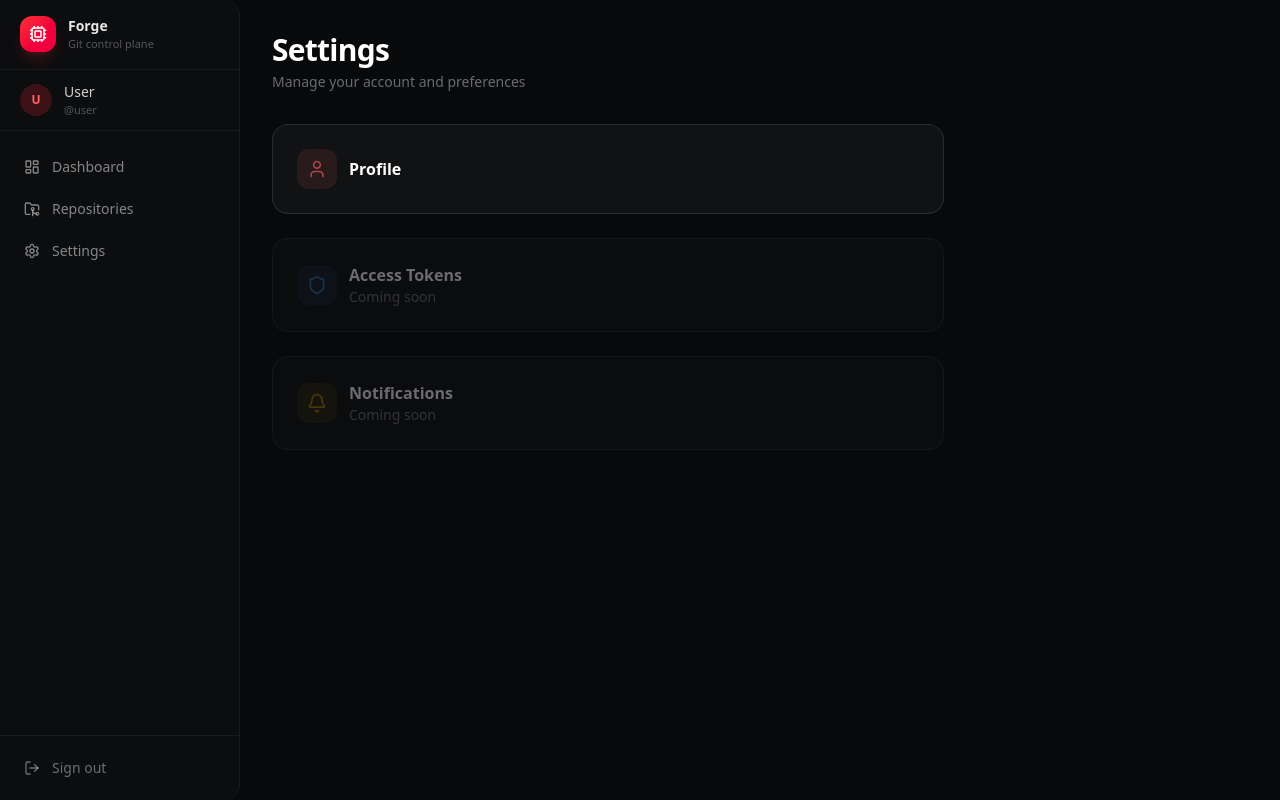
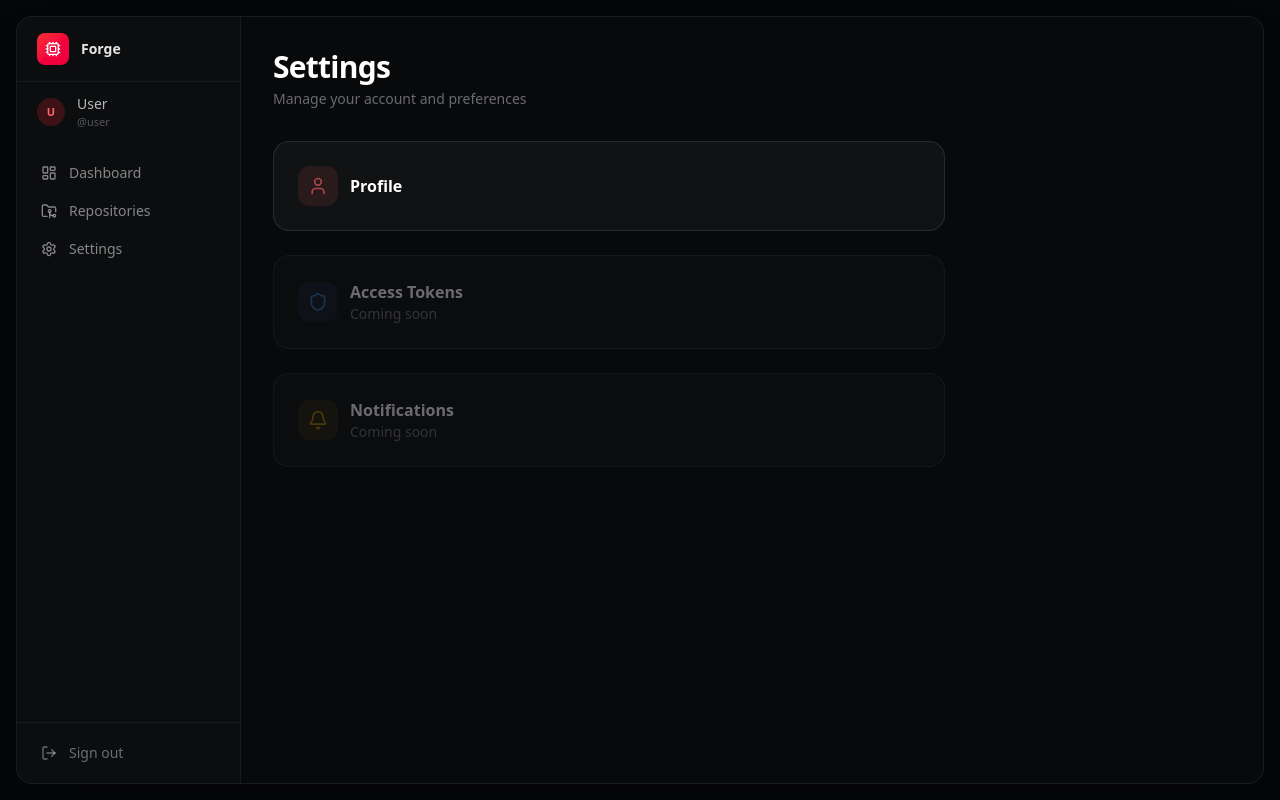
Before and after one commit to Velooroo/Forge, a SvelteKit app in the folder apps/web/: page /dashboard/settings in a window 1280 px wide. Built offline with nearby package versions, Linux system fonts and the light colour scheme.

Commit message:
Fix layout: app as single rounded window frame

```diff
--- a/apps/web/src/routes/dashboard/+layout.svelte
+++ b/apps/web/src/routes/dashboard/+layout.svelte
@@ -1,5 +1,5 @@
 <script lang="ts">
-	import { LogOut, Cpu, LayoutDashboard, FolderGit2, Settings, User, Key, ChevronRight } from 'lucide-svelte';
+	import { LogOut, Cpu, LayoutDashboard, FolderGit2, Settings, User } from 'lucide-svelte';
 	import { logout } from '../../api/auth';
 	import { fade } from 'svelte/transition';
 	import { cubicOut } from 'svelte/easing';
@@ -11,69 +11,64 @@
 
 	onMount(() => { mounted = true; });
 
-	const navItems: { href: string; icon: typeof LayoutDashboard; label: string }[] = [
+	const navItems = [
 		{ href: '/dashboard', icon: LayoutDashboard, label: 'Dashboard' },
 		{ href: '/dashboard', icon: FolderGit2, label: 'Repositories' },
 		{ href: '/dashboard/settings', icon: Settings, label: 'Settings' },
-	];
+	] as const;
 </script>
 
-<div class="flex min-h-screen bg-[#08090b] text-white">
-	<!-- SIDEBAR (GitLab-style) -->
-	<aside
-		class="relative flex w-60 shrink-0 flex-col overflow-hidden rounded-r-2xl border-r border-white/[0.06] bg-[#0c0d0f]"
-	>
-		<!-- Logo area -->
-		<div class="flex items-center gap-3 border-b border-white/[0.06] px-5 py-4">
-			<div class="flex h-9 w-9 items-center justify-center rounded-xl bg-gradient-to-br from-red-500 to-rose-600 shadow-lg shadow-red-500/20">
-				<Cpu class="h-[18px] w-[18px] text-white" />
+<div class="flex min-h-screen items-center justify-center bg-[#050608] p-4 text-white">
+	<!-- Window frame — единая скруглённая рамка как окно монитора -->
+	<div class="flex h-[calc(100vh-32px)] w-full max-w-[1440px] overflow-hidden rounded-2xl border border-white/[0.06] bg-[#0c0d0f] shadow-2xl">
+		<!-- Left panel (часть общего окна) -->
+		<aside class="flex w-56 shrink-0 flex-col border-r border-white/[0.06]">
+			<!-- Logo -->
+			<div class="flex items-center gap-3 px-5 py-4">
+				<div class="flex h-8 w-8 items-center justify-center rounded-lg bg-gradient-to-br from-red-500 to-rose-600">
+					<Cpu class="h-4 w-4 text-white" />
 				</div>
-			<div>
 				<div class="text-sm font-semibold text-white/90">Forge</div>
-				<div class="text-[11px] text-white/30">Git control plane</div>
-			</div>
 			</div>
 
-		<!-- User context -->
-		<div class="border-b border-white/[0.06] px-5 py-3">
+			<!-- User -->
+			<div class="border-t border-white/[0.06] px-5 py-3">
 				<div class="flex items-center gap-3">
-				<div class="flex h-8 w-8 items-center justify-center rounded-full bg-red-500/20 text-xs font-semibold text-red-400">
-					U
-				</div>
+					<div class="flex h-7 w-7 items-center justify-center rounded-full bg-red-500/20 text-[11px] font-semibold text-red-400">U</div>
 					<div class="min-w-0 flex-1">
-					<div class="truncate text-sm text-white/80">User</div>
+						<div class="truncate text-sm text-white/70">User</div>
 						<div class="truncate text-[11px] text-white/30">@user</div>
 					</div>
 				</div>
 			</div>
 
-		<!-- Navigation -->
-		<nav class="flex-1 space-y-0.5 px-3 py-4">
-			{#each navItems as item}
+			<!-- Nav -->
+			<nav class="flex-1 space-y-0.5 px-3 py-3">
+				{#each navItems as { href, icon, label }}
 					<a
-					href={item.href}
-					class="flex items-center gap-3 rounded-xl px-3 py-2.5 text-sm text-white/50 transition-all hover:bg-white/[0.06] hover:text-white"
+						{href}
+						class="flex items-center gap-3 rounded-lg px-3 py-2 text-sm text-white/50 transition-all hover:bg-white/[0.06] hover:text-white"
 					>
-					<svelte:component this={item.icon} class="h-4 w-4" />
-					<span>{item.label}</span>
+						<svelte:component this={icon} class="h-4 w-4" />
+						{label}
 					</a>
 				{/each}
 			</nav>
 
-		<!-- Bottom actions -->
+			<!-- Logout -->
 			<div class="border-t border-white/[0.06] p-3">
 				<button
 					onclick={logout}
-				class="flex w-full items-center gap-3 rounded-xl px-3 py-2.5 text-sm text-white/40 transition-all hover:bg-white/[0.06] hover:text-red-400"
+					class="flex w-full items-center gap-3 rounded-lg px-3 py-2 text-sm text-white/40 transition-all hover:bg-white/[0.06] hover:text-red-400"
 				>
 					<LogOut class="h-4 w-4" />
-				<span>Sign out</span>
+					Sign out
 				</button>
 			</div>
 		</aside>
 
-	<!-- MAIN -->
-	<main class="flex-1 overflow-auto">
+		<!-- Main content -->
+		<main class="flex-1 overflow-auto bg-[#08090b]">
 			{#if mounted}
 				<div in:fade={{ duration: 200, easing: cubicOut }}>
 					{@render children()}
@@ -81,3 +76,4 @@
 			{/if}
 		</main>
 	</div>
+</div>
```
Lines whose indentation alone changed are shown as unchanged.
